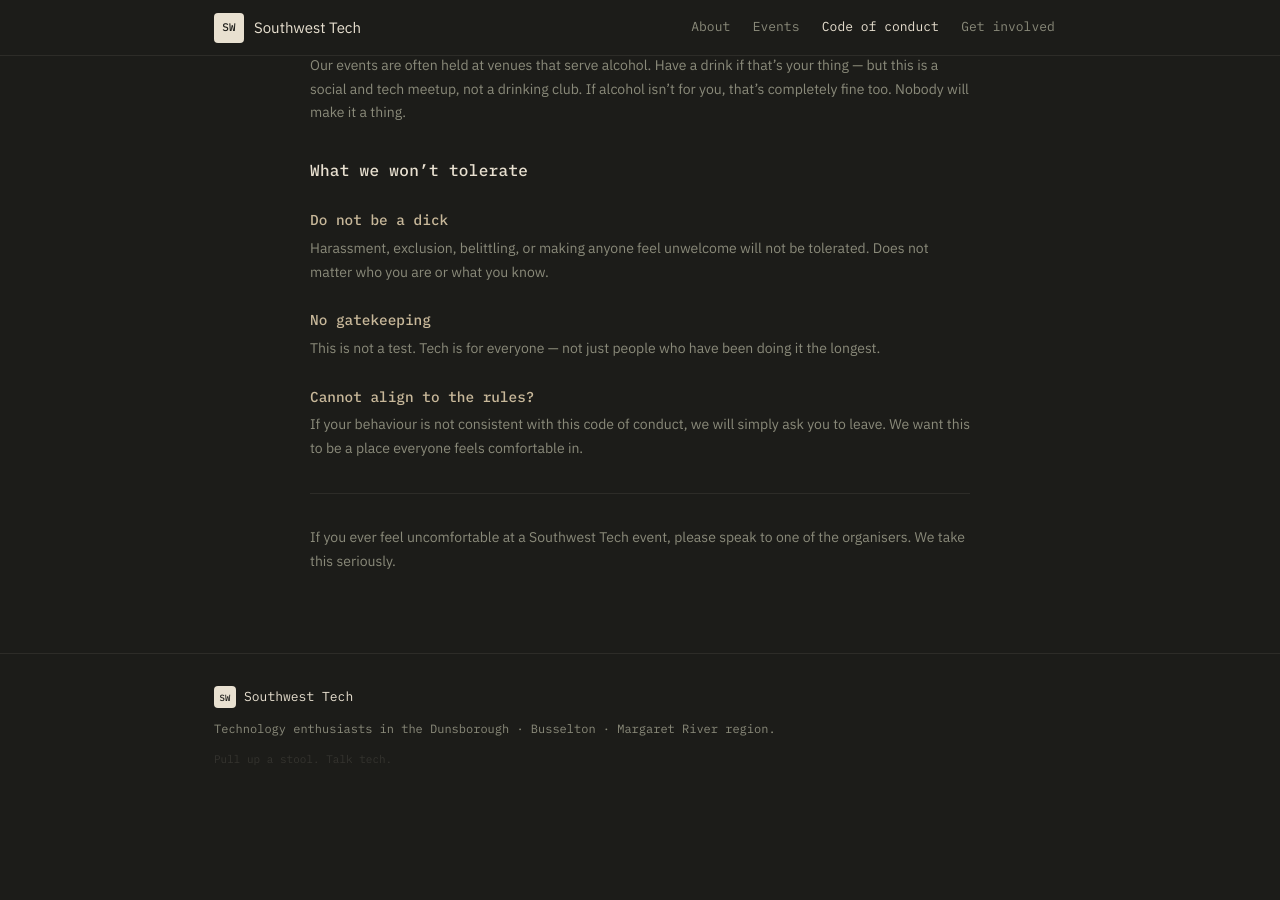
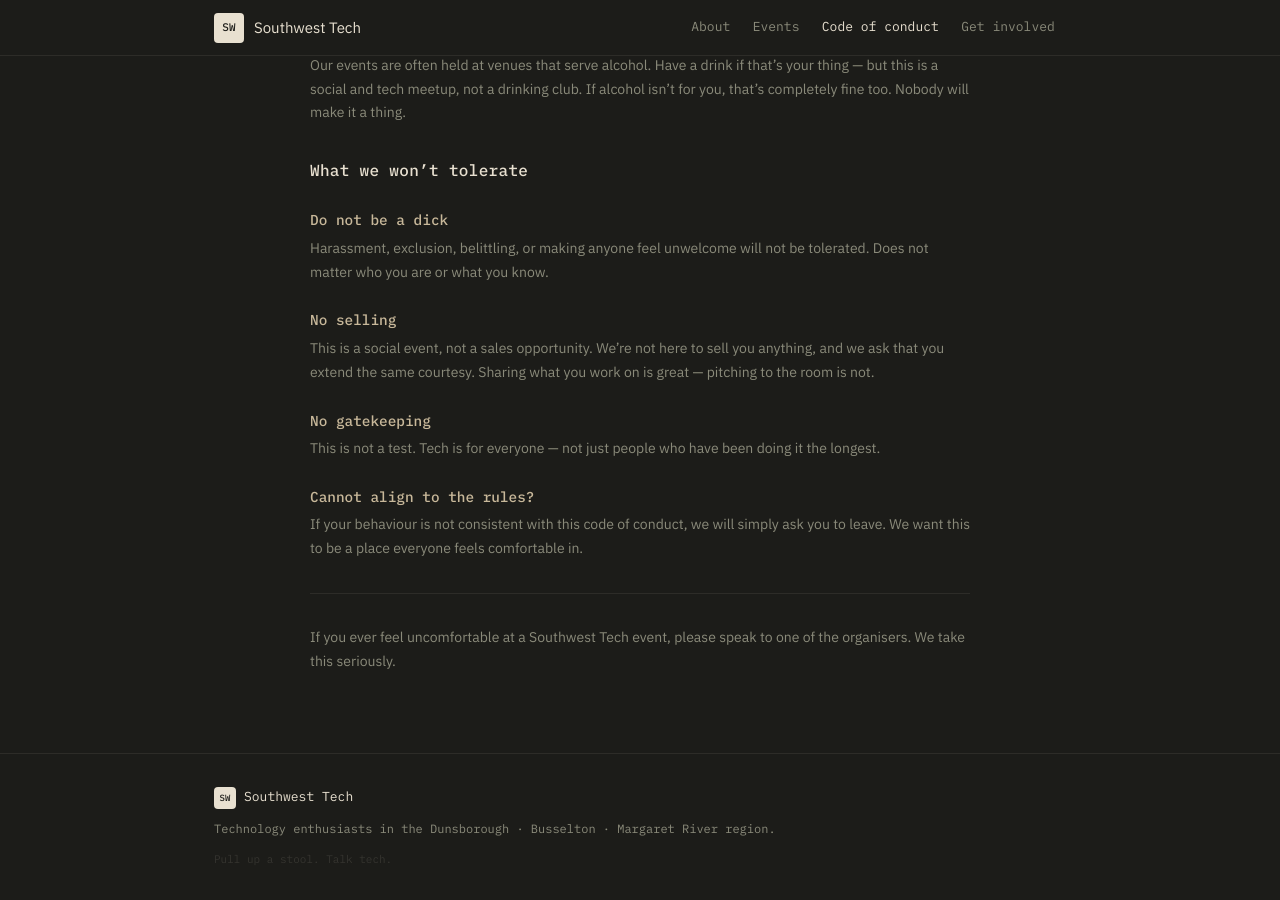
Before and after one commit to swtech-au/southwest-tech, a Jekyll site: the page built from conduct.md, in a window 1280 px wide and 900 px high, scrolled down 657 px. Built offline with Jekyll 4.4.1, drawn with Linux system fonts in a browser that asks for light colours; before the commit the page ends 1457 px from its top, so only the background shows below that.

Commit message:
Add no-selling rule to code of conduct
Co-Authored-By: Claude Sonnet 4.6 <noreply@anthropic.com>

```diff
--- a/_data/conduct.yml
+++ b/_data/conduct.yml
@@ -16,6 +16,9 @@ rules:
     title: Do not be a dick
     description: Harassment, exclusion, belittling, or making anyone feel unwelcome will not be tolerated. Does not matter who you are or what you know.
   - type: dont
+    title: No selling
+    description: This is a social event, not a sales opportunity. We're not here to sell you anything, and we ask that you extend the same courtesy. Sharing what you work on is great — pitching to the room is not.
+  - type: dont
     title: No gatekeeping
     description: This is not a test. Tech is for everyone — not just people who have been doing it the longest.
   - type: dont
```
